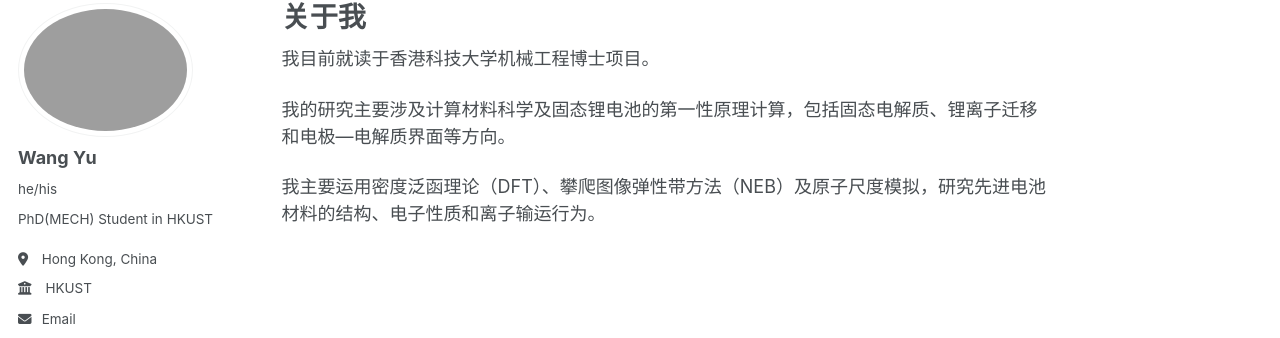
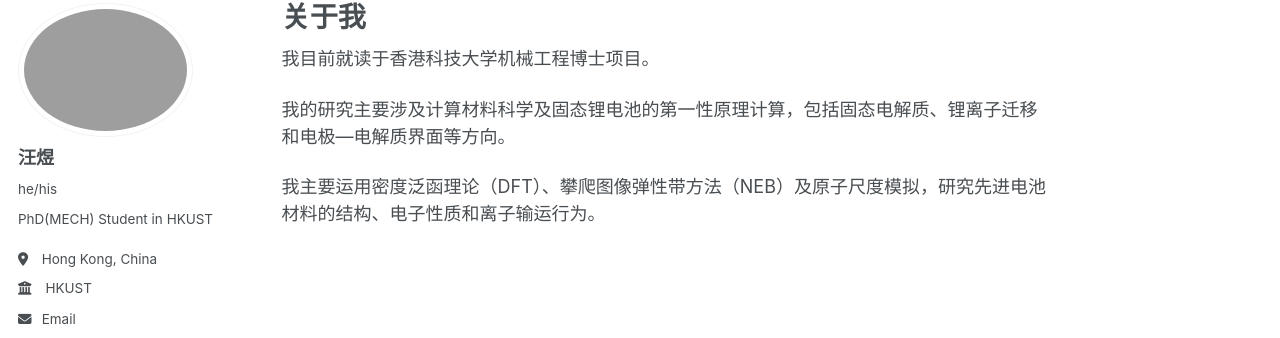
Before and after one commit to wangyu-hk/wangyu-hk.github.io, a Jekyll site: the page built from _pages/about-zh.md, in a window 1280 px wide. Shown: the part 98-436 px from the top of the page. Built offline with Jekyll 4.4.1, drawn with Linux system fonts in a browser that asks for light colours; a script bundle is joined from its source files by our own code; a style sheet for code colours, icons or effects is not loaded.

Commit message:
Add conditional rendering for author name in Chinese

```diff
--- a/_includes/author-profile.html
+++ b/_includes/author-profile.html
@@ -15,7 +15,13 @@
   </div>
 
   <div class="author__content">
-    <h3 class="author__name">{{ author.name }}</h3>
+    <h3 class="author__name">
+      {% if page.lang == "zh" %}
+        汪煜
+      {% else %}
+        {{ author.name }}
+      {% endif %}
+    </h3>
     {% if author.pronouns %}<p class="author__pronouns">{{ author.pronouns }}</p>{% endif %}
     {% if author.bio %}<p class="author__bio">{{ author.bio }}</p>{% endif %}
   </div>
```
